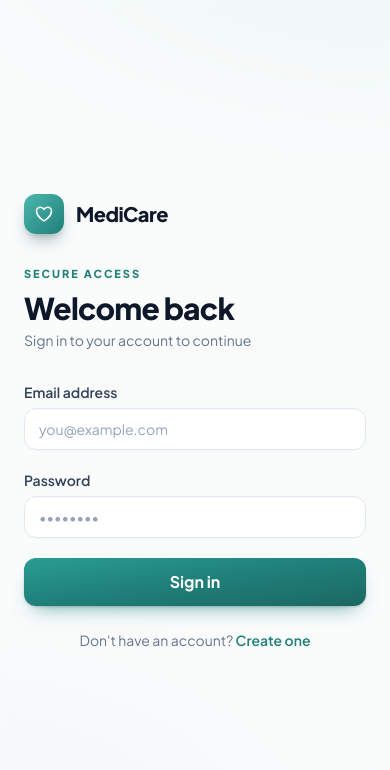
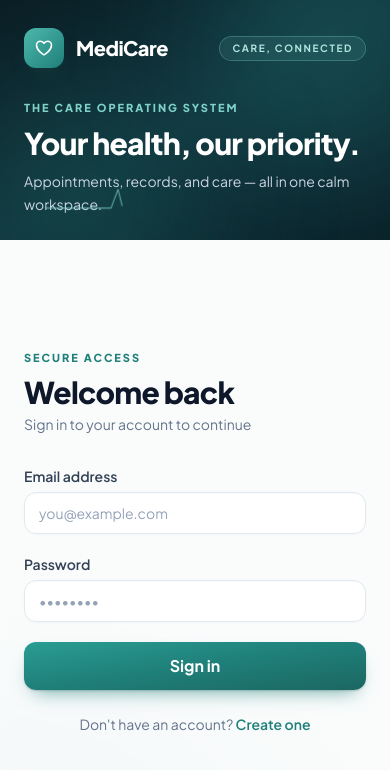
Before and after one commit to ritesh319/Medicare-main, a React (Vite) app in the folder frontend/: page /login in a window 390 px wide. Shown: the top 770 px of the page. Built offline with nearby package versions, Linux system fonts and the light colour scheme; no server answers.

Commit message:
Enhance LoginPage layout for responsiveness
Updated layout for responsive design and added branding elements for mobile view.

```diff
--- a/frontend/src/pages/auth/LoginPage.jsx
+++ b/frontend/src/pages/auth/LoginPage.jsx
@@ -45,7 +45,7 @@ export default function LoginPage() {
   }
 
   return (
-    <div className="min-h-screen flex">
+    <div className="min-h-screen flex flex-col lg:flex-row">
       {/* Left panel */}
       <div className="hidden lg:flex relative overflow-hidden flex-col justify-between w-1/2 bg-gradient-to-br from-ink-900 via-[#102f39] to-[#0a2028] p-12 xl:p-16 text-white">
         {/* Soft glowing shapes */}
@@ -81,12 +81,27 @@ export default function LoginPage() {
         </div>
       </div>
 
+      {/* Compact brand story for phones: the desktop left panel becomes a visual hero above the form. */}
+      <div className="lg:hidden relative min-h-[236px] overflow-hidden bg-gradient-to-br from-ink-900 via-[#102f39] to-[#0a2028] px-6 pt-7 pb-6 text-white">
+        <div className="absolute -top-20 -right-16 w-64 h-64 rounded-full bg-primary-500/25 blur-3xl" />
+        <div className="absolute -bottom-24 -left-12 w-64 h-64 rounded-full bg-primary-700/35 blur-3xl" />
+        <div className="relative flex items-center justify-between">
+          <Logo dark />
+          <span className="rounded-full border border-primary-300/30 bg-primary-300/10 px-3 py-1 text-[10px] font-bold uppercase tracking-[.16em] text-primary-200">Care, connected</span>
+        </div>
+        <div className="relative mt-8 max-w-sm">
+          <p className="section-eyebrow text-primary-300 mb-2">The care operating system</p>
+          <h1 className="text-3xl font-extrabold leading-tight tracking-tight">Your health, our priority.</h1>
+          <p className="mt-2 text-sm leading-relaxed text-slate-300">Appointments, records, and care — all in one calm workspace.</p>
+        </div>
+        <svg viewBox="0 0 640 120" className="absolute bottom-1 left-0 w-full h-14 opacity-70" fill="none" aria-hidden="true">
+          <path d="M0 60 H120 L140 60 L155 20 L175 100 L190 40 L205 60 H400 L420 60 L435 20 L455 100 L470 40 L485 60 H640" pathLength="1000" stroke="currentColor" strokeWidth="2.5" strokeLinecap="round" strokeLinejoin="round" strokeDasharray="1000" className="text-primary-300 animate-ecg" />
+        </svg>
+      </div>
+
       {/* Right panel */}
-      <div className="flex-1 flex items-center justify-center p-6 sm:p-8 bg-white/55 backdrop-blur-sm">
+      <div className="flex-1 flex items-center justify-center p-6 sm:p-8 lg:min-h-screen bg-white/55 backdrop-blur-sm">
         <div className="w-full max-w-md animate-rise">
-          {/* Mobile logo */}
-          <div className="mb-8 lg:hidden"><Logo /></div>
-
           <p className="section-eyebrow mb-2">Secure access</p>
           <h2 className="text-3xl font-extrabold tracking-tight text-slate-900 mb-1">Welcome back</h2>
           <p className="text-slate-500 text-sm mb-8">Sign in to your account to continue</p>
```
